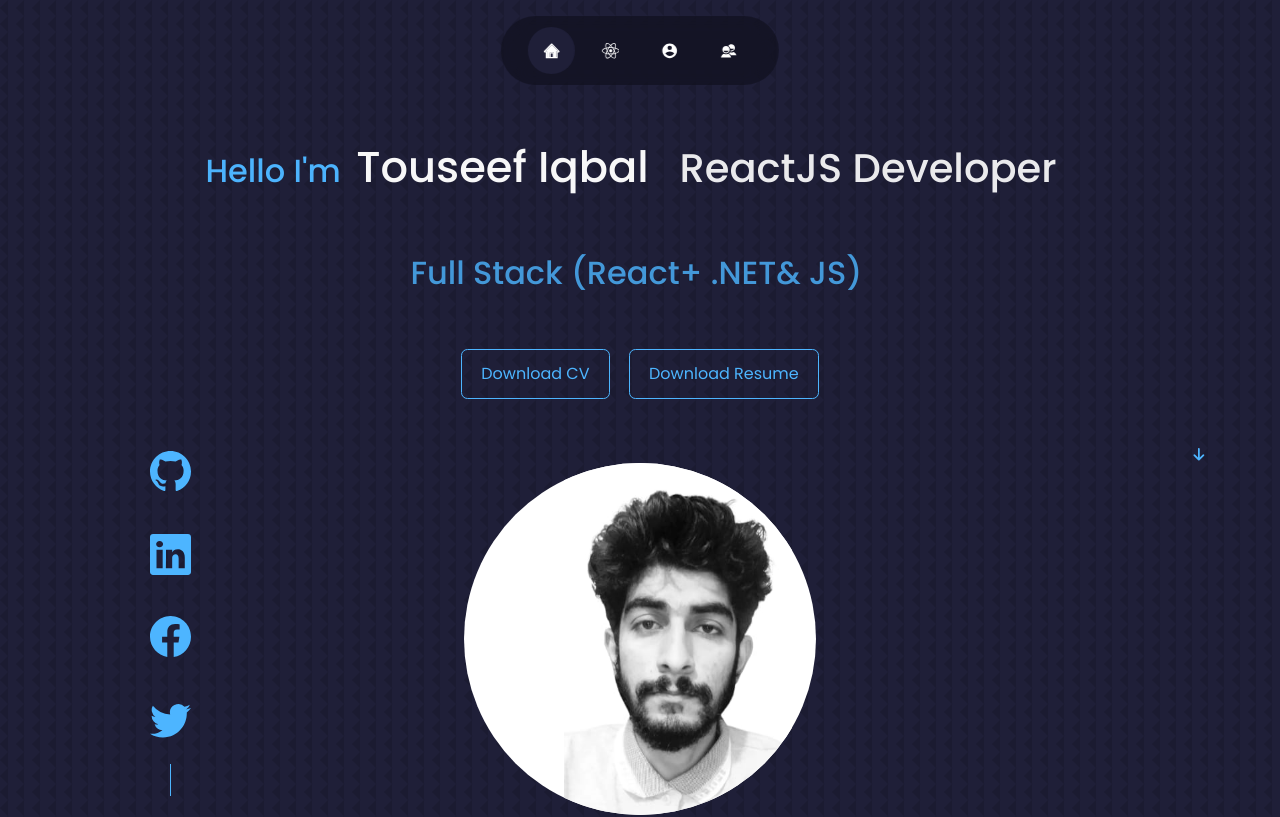
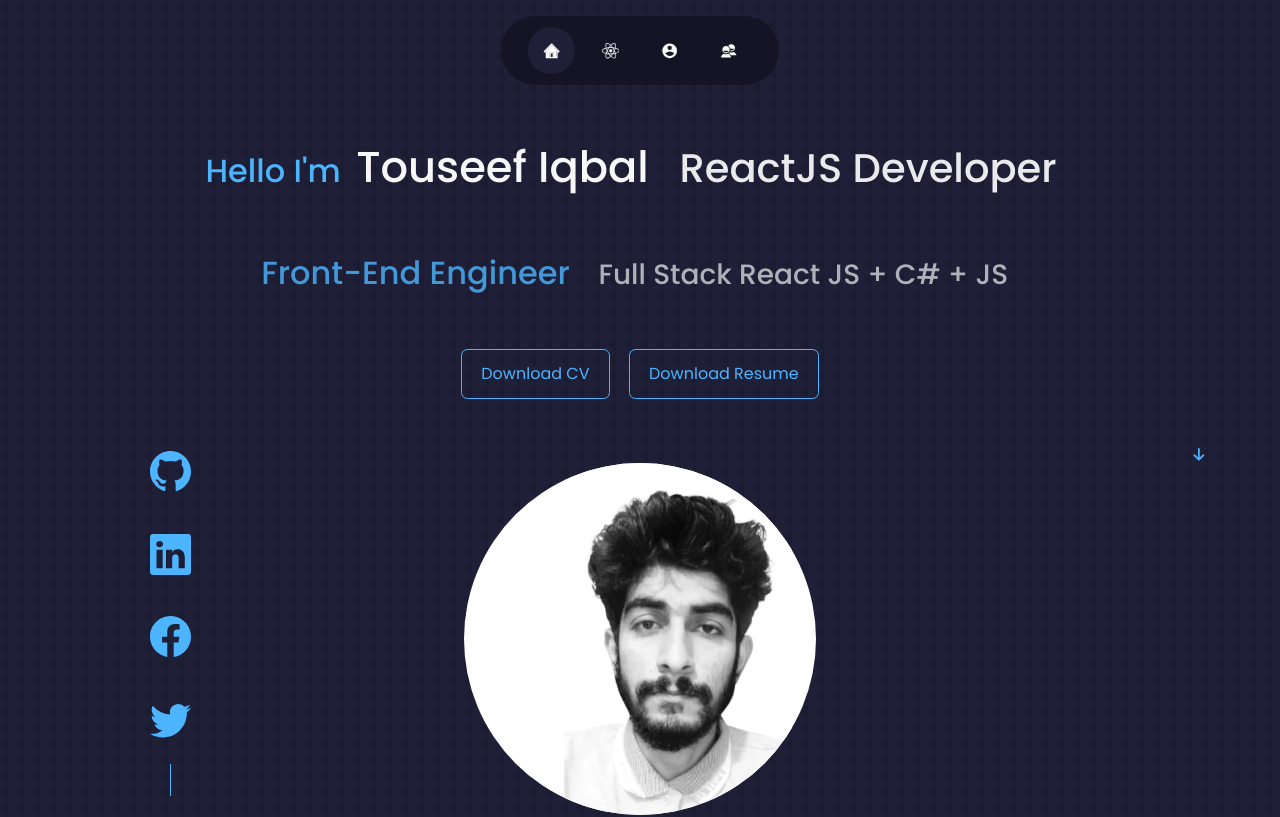
Before and after one commit to touseefiqbal845/myportfolio, a React (Create React App) app: page / in a window 1280 px wide. Shown: the top 817 px of the page. Built offline with nearby package versions, Linux system fonts and the light colour scheme.

Commit message:
Update Header.jsx

```diff
--- a/src/components/header/Header.jsx
+++ b/src/components/header/Header.jsx
@@ -30,8 +30,10 @@ const Header = () => {
           <h2 className="header_text">Hello I'm</h2>
           <h1 className="m-3 text-bold text-base font-xlg header_text text-align-center">Touseef Iqbal</h1>
           <h1  className="header_text m-3  text-center" >ReactJS Developer</h1>
-           <h2 className="header_text m-3">Full Stack (React+ .NET& JS)</h2>
+           <h2 className="header_text m-3">Front-End Engineer</h2>
              <HeaderSocials />
+          <h3 className="header_text m-3">Full Stack React JS + C# + JS</h3>
+
           <CTA />
 
           <div className="me">
```
